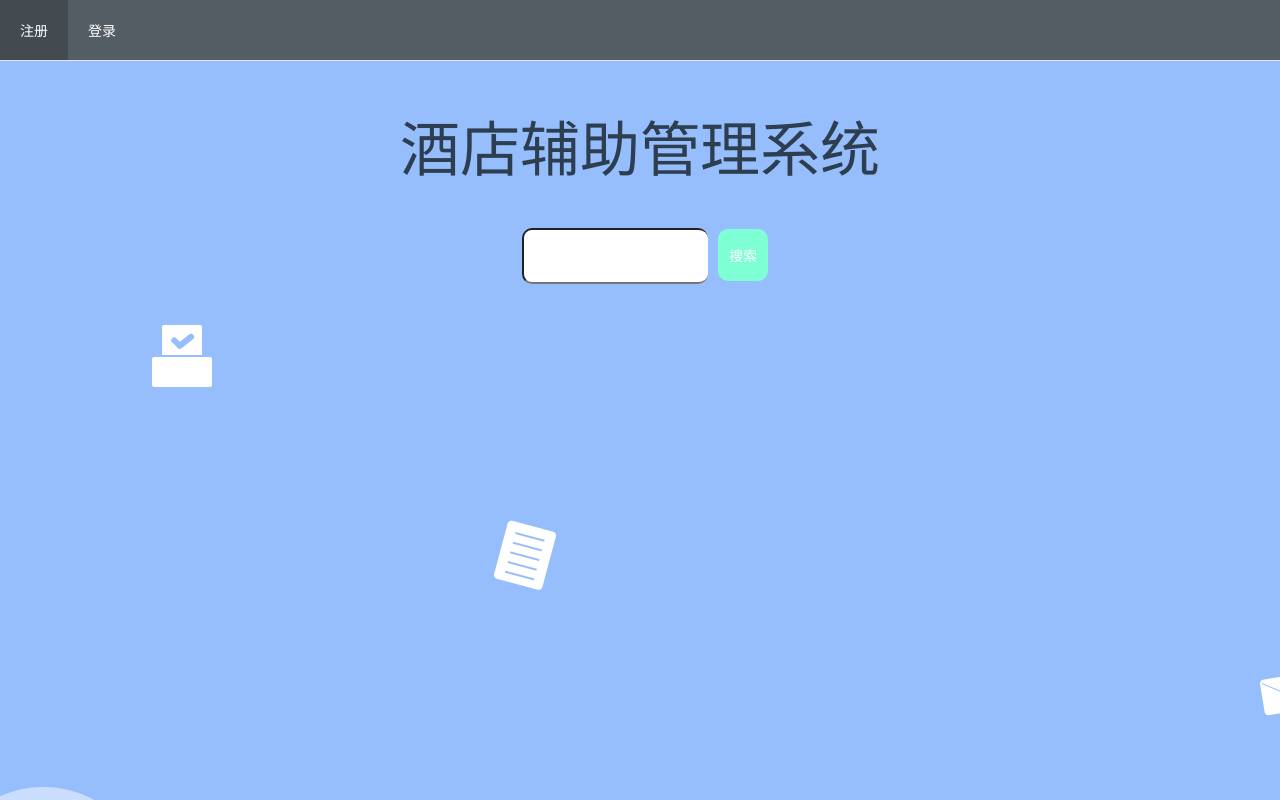
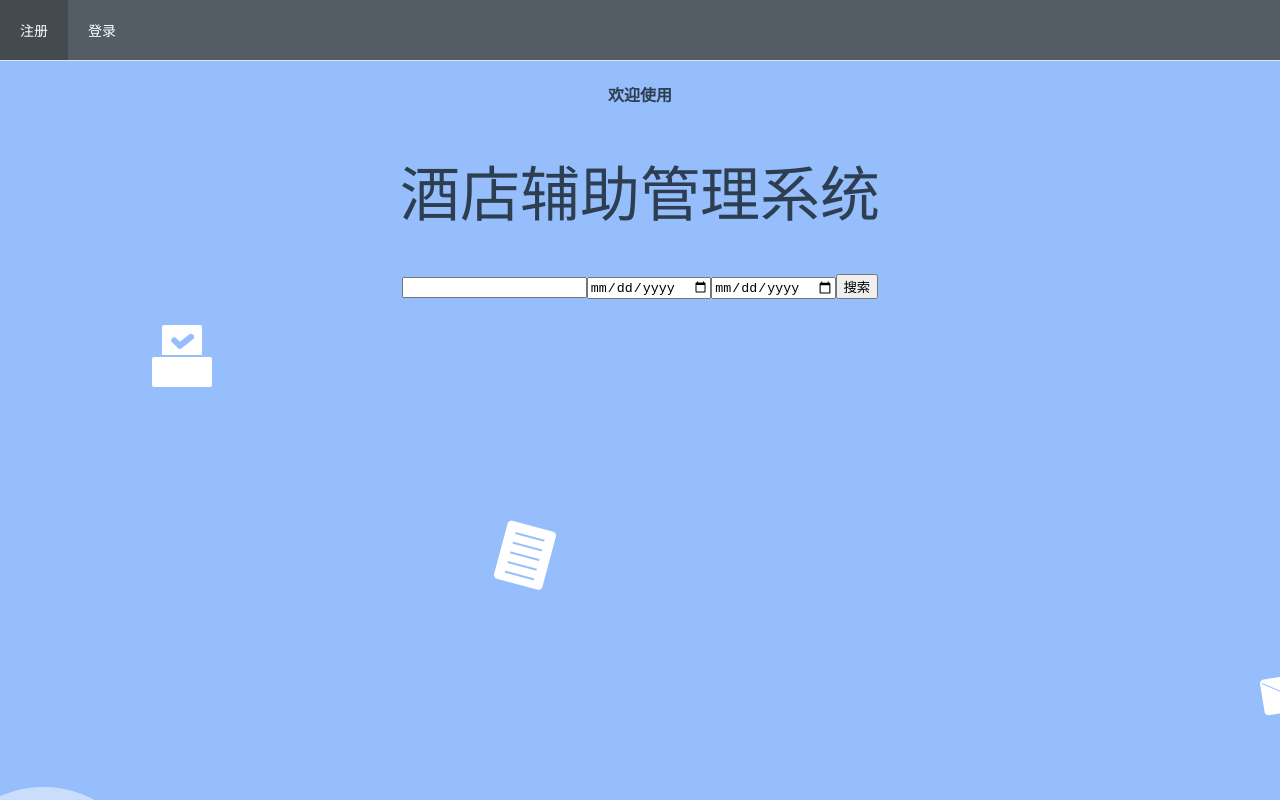
Before and after one commit to Hans774882968/hotel_system_frontend, a Vue app: page / in a window 1280 px wide. Built offline with nearby package versions, Linux system fonts and the light colour scheme.

Commit message:
首页-搜索框-入住时间-退房时间 下一步：按照酒店位置列出相关的酒店数据

```diff
--- a/src/components/Index.vue
+++ b/src/components/Index.vue
@@ -9,12 +9,29 @@
       <el-menu-item index="1">
         <router-link to="/register">注册</router-link>
       </el-menu-item>
-      <el-menu-item index="2">
+      <el-menu-item index="1">
         <router-link to="/login" >登录</router-link>
       </el-menu-item>
     </el-menu>
-    <h1 class="center">酒店辅助管理系统</h1>
-    <input class="btn-el-input"><button class="el-btn">搜索</button>
+    <!--<table>-->
+      <!--<tr>-->
+        <!--<td>-->
+                  <!--</td>-->
+      <!--</tr>-->
+    <!--</table>-->
+    <h4>欢迎使用</h4> <div><h1 class="center">酒店辅助管理系统</h1></div>
+    <!--1111111111111111111111111111111111111111111111111111111111111111111111111111111111111111-->
+    <div class="search_from_container">
+      <form action="/Search" class="search_form" id="search_form">
+        <div class="d-flex flex-sm-row flex-column align-items-sm-start align-items-center justify-content-sm-between .mdui-shadow-6">
+          <input type="text" name="keywords" class="searc_input" aria-placeholder="输入目的地，城市或景点" required="required">
+          <input type="date"  class="search_input" value="入住日期"  required="required">
+          <input type="date"  class="search_input" value="退房日期" placeholder="退房日期" required="required">
+          <button class="search_button" >搜索</button>
+        </div>
+      </form>
+    </div>
+    <!--1111111111111111111111111111111111111111111111111111111111111111111111111111111111111111-->
   </div>
 </template>
 
@@ -25,6 +42,68 @@ export default {
 </script>
 
 <style scoped>
+  /*-----------------------------------------------------------------------*/
+  /*.search_from_container{*/
+    /*margin-top: 36px;*/
+  /*}*/
+  /*.search_form {*/
+    /*display: block;*/
+  /*}*/
+  /*.d-flex {*/
+    /*display: -ms-flexbox!important;*/
+    /*display: flex!important;*/
+  /*}*/
+  /*.flex-column {*/
+    /*-ms-flex-direction: column!important;*/
+    /*flex-direction: column!important;*/
+  /*}*/
+  /*form {*/
+    /*display: block;*/
+    /*margin-top: 0em;*/
+  /*}*/
+  /*.align-items-center {*/
+    /*-ms-flex-align: center!important;*/
+    /*align-items: center!important;*/
+  /*}*/
+  /*.search_input {*/
+    /*display: block;*/
+    /*width: calc(100% - 214px);*/
+    /*height: 57px;*/
+    /*border: none;*/
+    /*outline: none;*/
+    /*padding-left: 27px;*/
+    /*border-radius: 0px;*/
+    /*font-size: 16px;*/
+    /*font-weight: 400;*/
+    /*color: #000000;*/
+  /*}*/
+  /*.search_button {*/
+    /*width: 196px;*/
+    /*height: 57px;*/
+    /*border: none;*/
+    /*outline: none;*/
+    /*background: #ffb400;*/
+    /*border-radius: 0px;*/
+    /*cursor: pointer;*/
+    /*font-size: 16px;*/
+    /*font-weight: 500;*/
+    /*color: #FFFFFF;*/
+  /*}*/
+  /*div {*/
+    /*display: block;*/
+    /*position: relative;*/
+    /*-webkit-box-sizing: border-box;*/
+    /*-moz-box-sizing: border-box;*/
+    /*box-sizing: border-box;*/
+  /*}*/
+  /*-----------------------------------------------------------------------*/
+  /*-----------------------------------------------------------------------*/
+  .tab-location{
+   margin-top: 100px;
+    margin-right:430px;
+    float: right;
+    font-feature-settings: normal;
+  }
 .container{
   height: 100vh;
   background-image: url("/static/bg.png");
```
